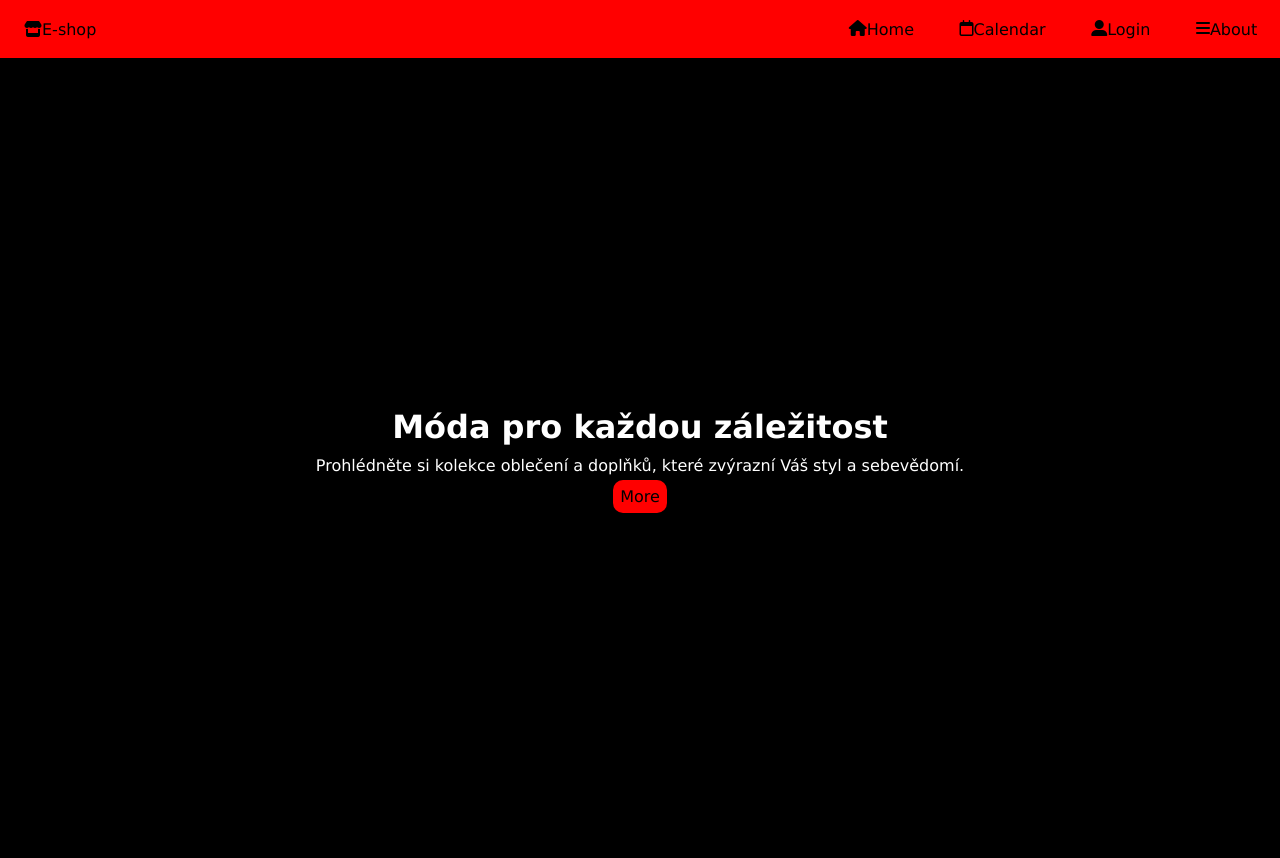
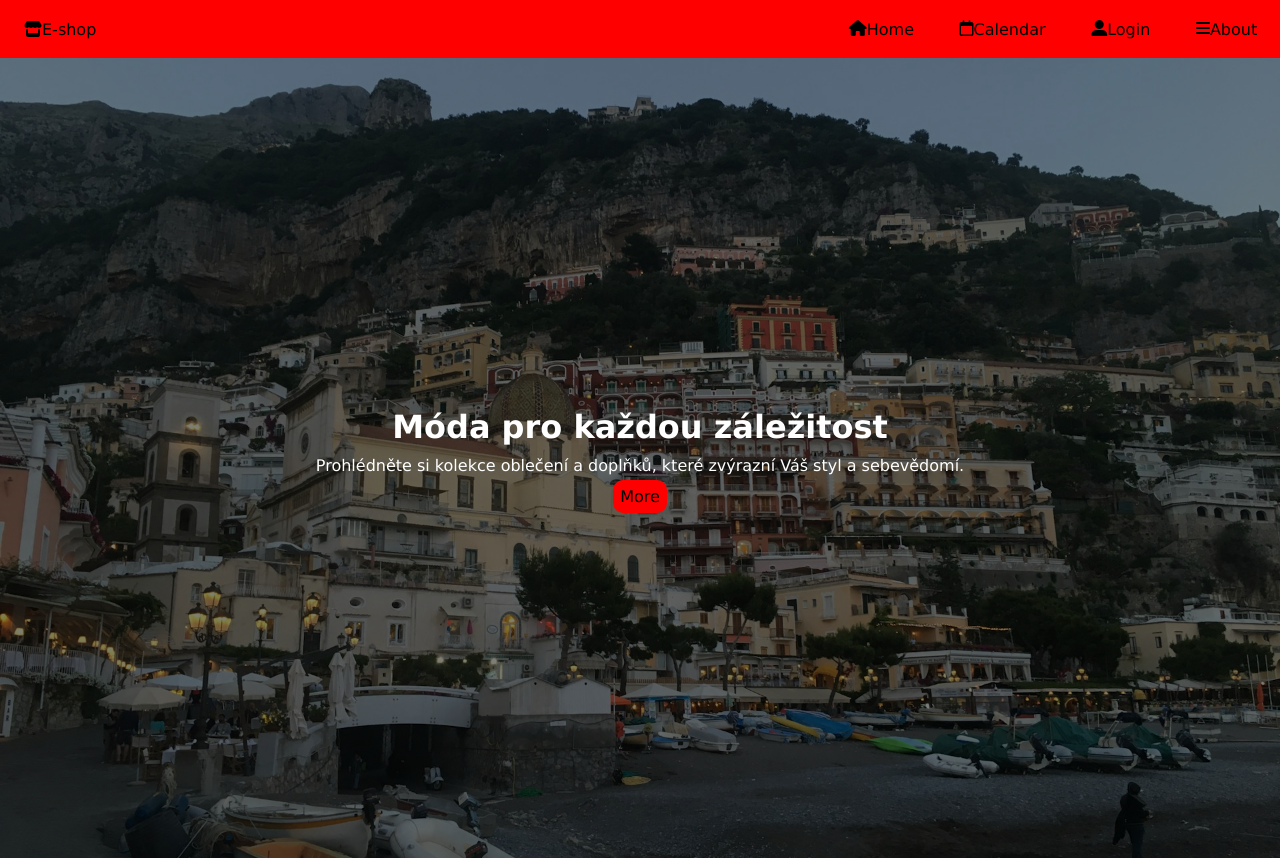
Before and after one commit to vojtechsilhanek/pva24_25, a plain HTML site: page index.html in a window 1280 px wide. Drawn offline with Linux system fonts and the light colour scheme; the site is published under a folder, as on GitHub Pages, so addresses that start at the root find nothing.

Commit message:
creating git repository

```diff
--- a/style.css
+++ b/style.css
@@ -43,7 +43,7 @@
         }
 
         #showbody {
-            background: black url("/images/eduardo-andrade-dB48t4AGAJc-unsplash.jpg") no-repeat center center/cover;
+            background: black url("./images/eduardo-andrade-dB48t4AGAJc-unsplash.jpg") no-repeat center center/cover;
             height: 100vh;
             color: black;
         }
```
